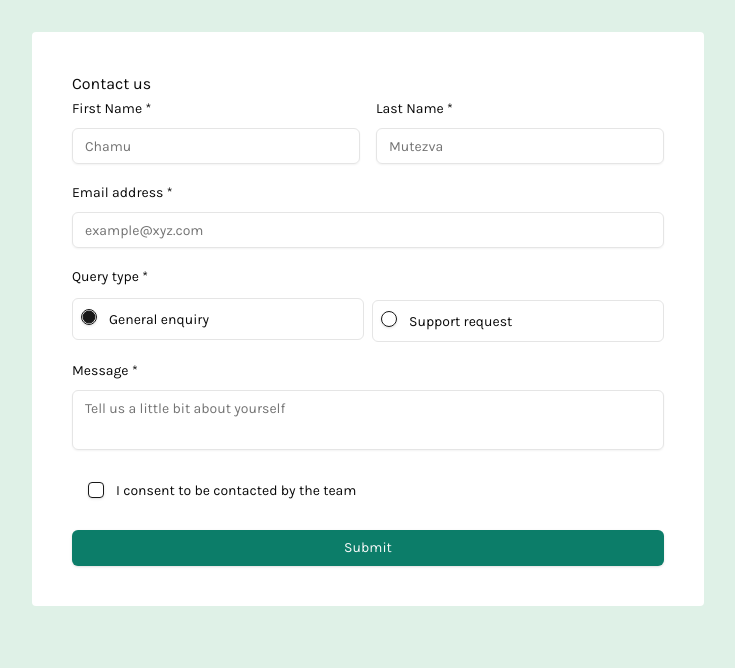
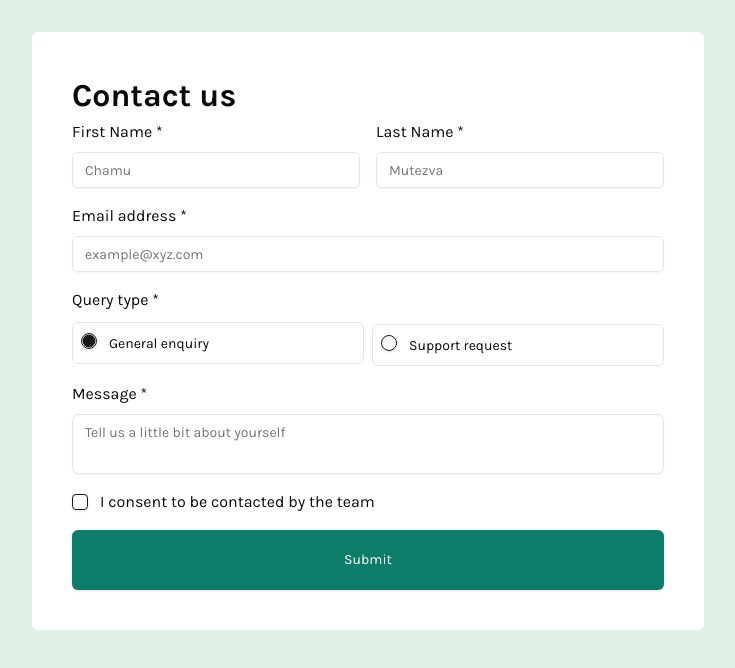
Before and after one commit to ChamuMutezva/contact-form, a Next.js app: page / in a window 1280 px wide. Shown: the top 668 px of the page, without its empty margins (272-1007 px from the left). Built offline with nearby package versions, Linux system fonts and the light colour scheme.

Commit message:
update: form errors

```diff
--- a/src/app/globals.css
+++ b/src/app/globals.css
@@ -42,6 +42,7 @@ body {
     --red: 0 66% 54%;
     --text-preset-1: 1rem;
     --text-preset-2: 1.125rem;
+    --text-preset-3: 2rem;
 
   }
   .dark {
--- a/src/app/page.tsx
+++ b/src/app/page.tsx
@@ -34,7 +34,13 @@ const FormSchema = z.object({
     message: z.string().min(20, {
         message: "Message must be at least 20 characters.",
     }),
-    consent: z.boolean().default(false).optional(),
+    consent: z
+        .boolean({
+            required_error: "You must agree to be contacted.",
+        })
+        .refine((val) => val === true, {
+            message: "To submit this form, please consent to be contacted.",
+        }),
 });
 
 export default function Home() {
@@ -53,19 +59,22 @@ export default function Home() {
         console.log(data);
     }
     return (
-        <div className="max-w-[42rem] w-full bg-[hsl(var(--white))] rounded mx-4 my-8 p-6 sm:p-10">
-            <h2>Contact us</h2>
+        <main className="max-w-[42rem] w-full bg-[hsl(var(--white))] rounded-md mx-4 my-8 p-6 sm:p-10">
+            <h2 className="text-preset-3 font-bold">Contact us</h2>
             <Form {...form}>
                 <form
                     onSubmit={form.handleSubmit(onSubmit)}
                     className="grid gap-4 w-full sm:grid-cols-2"
                 >
+                    {/*FIRST NAME */}
                     <FormField
                         control={form.control}
                         name="firstName"
                         render={({ field }) => (
                             <FormItem className="col-span-2 sm:col-span-1">
-                                <FormLabel>First Name *</FormLabel>
+                                <FormLabel className="text-base">
+                                    First Name *
+                                </FormLabel>
                                 <FormControl>
                                     <Input placeholder="Chamu" {...field} />
                                 </FormControl>
@@ -73,12 +82,15 @@ export default function Home() {
                             </FormItem>
                         )}
                     />
+                    {/* LAST NAME */}
                     <FormField
                         control={form.control}
                         name="lastName"
                         render={({ field }) => (
                             <FormItem className="col-span-2 sm:col-span-1">
-                                <FormLabel>Last Name *</FormLabel>
+                                <FormLabel className="text-base">
+                                    Last Name *
+                                </FormLabel>
                                 <FormControl>
                                     <Input placeholder="Mutezva" {...field} />
                                 </FormControl>
@@ -86,15 +98,20 @@ export default function Home() {
                             </FormItem>
                         )}
                     />
+
+                    {/* EMAIL */}
                     <FormField
                         control={form.control}
                         name="email"
                         render={({ field }) => (
                             <FormItem className="col-span-2">
-                                <FormLabel>Email address *</FormLabel>
+                                <FormLabel className="text-base">
+                                    Email address *
+                                </FormLabel>
                                 <FormControl>
                                     <Input
                                         placeholder="example@xyz.com"
+                                        autoComplete="email"
                                         {...field}
                                     />
                                 </FormControl>
@@ -102,13 +119,15 @@ export default function Home() {
                             </FormItem>
                         )}
                     />
-
+                    {/* QUERY TYPE */}
                     <FormField
                         control={form.control}
                         name="type"
                         render={({ field }) => (
                             <FormItem className="col-span-2">
-                                <FormLabel>Query type *</FormLabel>
+                                <FormLabel className="text-base">
+                                    Query type *
+                                </FormLabel>
                                 <FormControl>
                                     <RadioGroup
                                         onValueChange={field.onChange}
@@ -117,17 +136,23 @@ export default function Home() {
                                     >
                                         <FormItem className="flex-1 items-center space-x-3 space-y-0 border rounded-md p-2">
                                             <FormControl>
-                                                <RadioGroupItem value="general" id="general"/>
+                                                <RadioGroupItem value="general" />
                                             </FormControl>
-                                            <FormLabel className="font-normal">
+                                            <FormLabel
+                                                className="font-normal text-preset-2"
+                                                htmlFor="general"
+                                            >
                                                 General enquiry
                                             </FormLabel>
                                         </FormItem>
                                         <FormItem className="flex-1 items-center space-x-3 space-y-0 border rounded-md p-2">
                                             <FormControl>
-                                                <RadioGroupItem value="support" id="support" />
+                                                <RadioGroupItem value="support" />
                                             </FormControl>
-                                            <FormLabel className="font-normal">
+                                            <FormLabel
+                                                className="font-normal text-preset-2"
+                                                htmlFor="support"
+                                            >
                                                 Support request
                                             </FormLabel>
                                         </FormItem>
@@ -138,12 +163,15 @@ export default function Home() {
                         )}
                     />
 
+                    {/* MESSAGE */}
                     <FormField
                         control={form.control}
                         name="message"
                         render={({ field }) => (
                             <FormItem className="col-span-2">
-                                <FormLabel>Message *</FormLabel>
+                                <FormLabel className="text-base">
+                                    Message *
+                                </FormLabel>
                                 <FormControl>
                                     <Textarea
                                         placeholder="Tell us a little bit about yourself"
@@ -151,41 +179,44 @@ export default function Home() {
                                         {...field}
                                     />
                                 </FormControl>
-
                                 <FormMessage />
                             </FormItem>
                         )}
                     />
 
+                    {/* CONSENT */}
                     <FormField
                         control={form.control}
                         name="consent"
                         render={({ field }) => (
-                            <FormItem className="flex flex-row col-span-2 items-start space-x-3 space-y-0 p-4">
+                            <FormItem className="col-span-2">
+                                <div className="flex flex-row items-center space-x-3 space-y-0">
                                     <FormControl>
                                         <Checkbox
-                                    id="consent"
                                             checked={field.value}
                                             onCheckedChange={field.onChange}
                                         />
                                     </FormControl>
                                     <div className="space-y-1 leading-none">
-                                    <FormLabel>
-                                        I consent to be contacted by the team
+                                        <FormLabel className="text-base">
+                                            I consent to be contacted by the
+                                            team
                                         </FormLabel>
                                     </div>
+                                </div>
+                                <FormMessage />
                             </FormItem>
                         )}
                     />
 
                     <Button
                         type="submit"
-                        className="col-span-2 bg-[hsl(var(--green-600))]"
+                        className="col-span-2 text-preset-2 py-[30px] text-[hsl(var(--white))] bg-[hsl(var(--green-600))]"
                     >
                         Submit
                     </Button>
                 </form>
             </Form>
-        </div>
+        </main>
     );
 }
```
Lines whose indentation alone changed are shown as unchanged.
